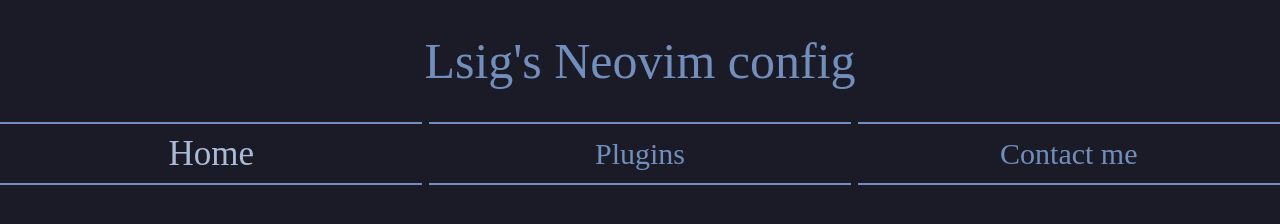
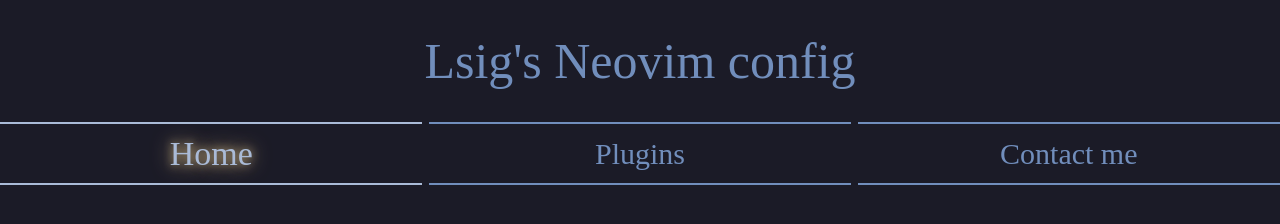
Before and after one commit to lsig/nvim-config-site, a website built with webpack: page src/index.html in a window 1280 px wide. In both pictures the pointer is over the element "Home". Built offline with nearby package versions, Linux system fonts and the light colour scheme.

Commit message:
Active nav bar text now glows

```diff
--- a/src/home.js
+++ b/src/home.js
@@ -9,6 +9,8 @@
   const home = createBtn("Home", "home-btn");
   const menu = createBtn("Plugins", "plugin-btn");
   const contact = createBtn("Contact me", "contact-btn");
+
+  home.setAttribute("class", "active");
 
   nav.appendChild(home);
   nav.appendChild(menu);
--- a/src/index.js
+++ b/src/index.js
@@ -1,9 +1,11 @@
 import "./style.css";
 import { createHeader, createNav } from "./home";
 
-const container = document.getElementById("container");
-const header = createHeader();
-const nav = createNav();
+const loadHeaderNav = (() => {
+  const container = document.getElementById("container");
+  const header = createHeader();
+  const nav = createNav();
 
-document.body.insertBefore(header, container);
-document.body.insertBefore(nav, container);
+  document.body.insertBefore(header, container);
+  document.body.insertBefore(nav, container);
+})();
--- a/src/style.css
+++ b/src/style.css
@@ -44,9 +44,16 @@
   margin: 0rem 0.4rem;
 }
 
-nav .btn:hover {
-  font-size: 35px;
+#home-btn:hover,
+#plugin-btn:hover,
+#contact-btn:hover {
+  font-size: 34px;
   color: #aabbd7;
-  border-top: 8px solid #aabbd7;
-  border-bottom: 8px solid #aabbd7;
+  border-top: 2px solid #aabbd7;
+  border-bottom: 2px solid #aabbd7;
 }
+
+.active {
+  color: #c1a97a;
+  text-shadow: 0 0 10px #c1a97a, 0 0 20px #c1a97a;
+}
```
